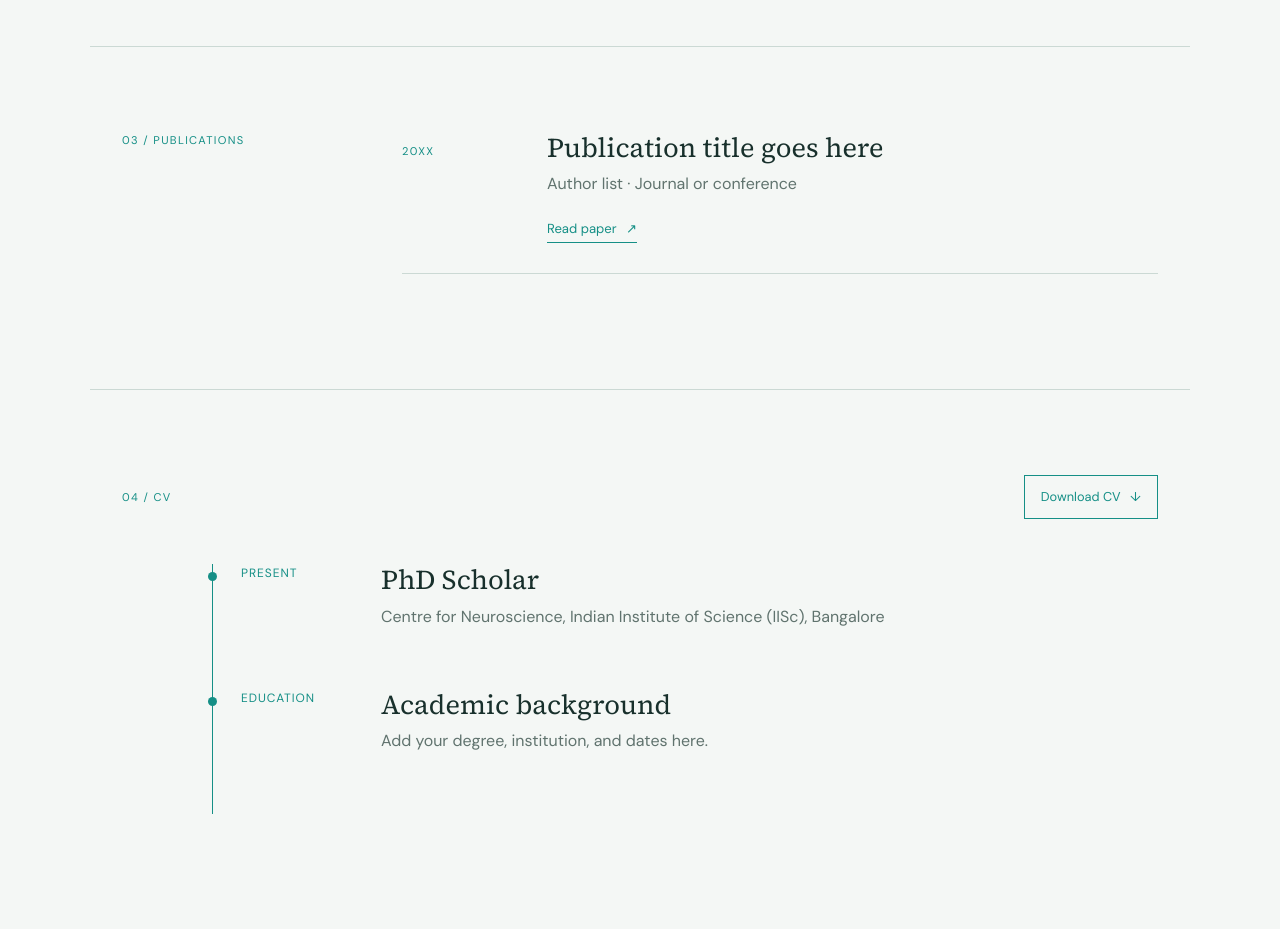
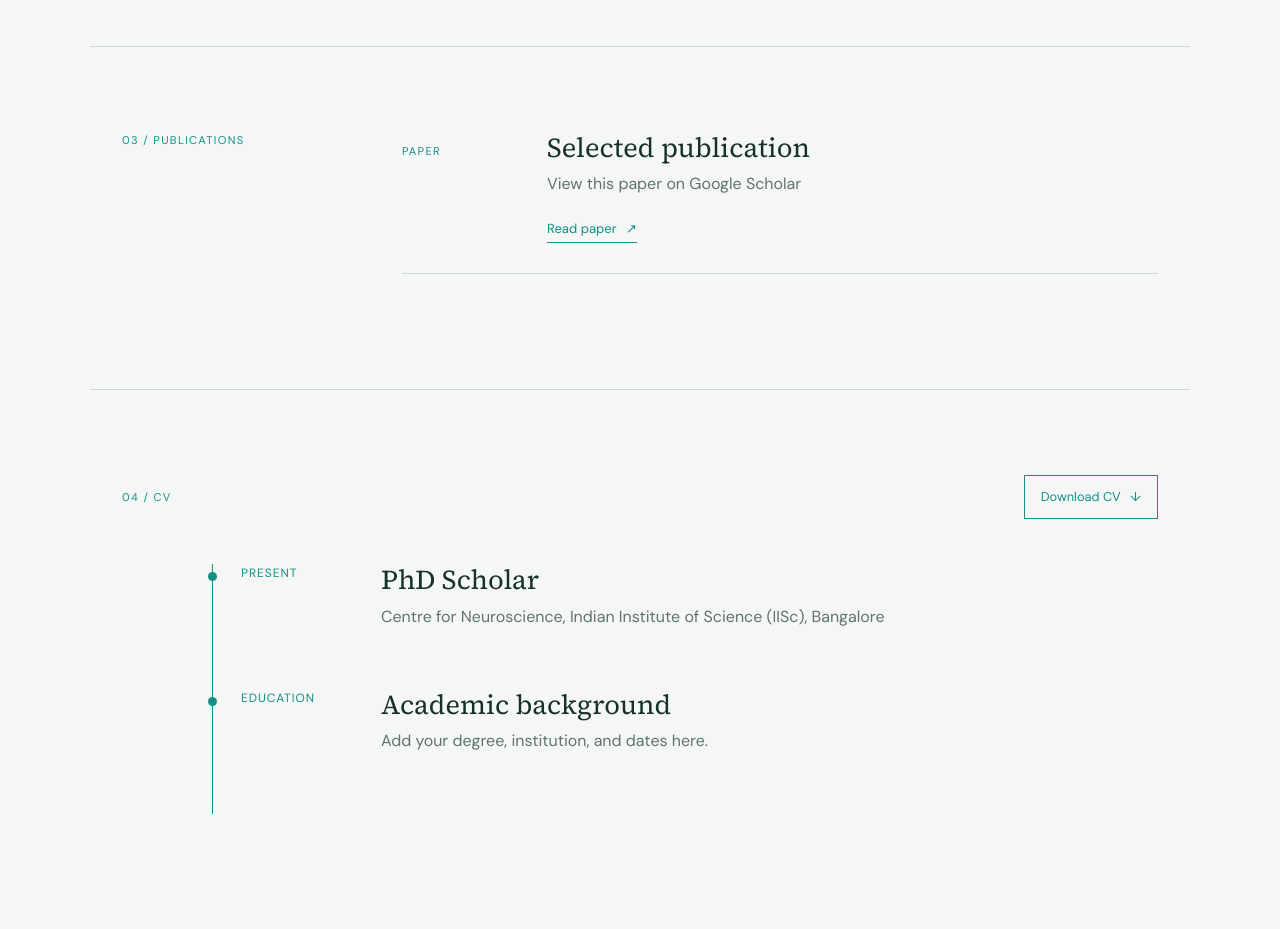
Before and after one commit to Kalpajyot/Kalpajyot.github.io, a plain HTML site: page index.html in a window 1280 px wide. Shown: the part 1740-2669 px from the top of the page. Drawn offline with Linux system fonts and the light colour scheme.

Commit message:
Add publication link
Co-authored-by: Copilot <223556219+Copilot@users.noreply.github.com>

```diff
--- a/index.html
+++ b/index.html
@@ -62,8 +62,7 @@
     <section id="publications" class="section container split-section">
       <p class="section-number">03 / PUBLICATIONS</p>
       <div class="publication-list">
-        <!-- Replace this placeholder with your publication. -->
-        <article class="publication"><p class="publication-year">20XX</p><div><h2>Publication title goes here</h2><p>Author list · Journal or conference</p><a class="text-link" href="#">Read paper <span>↗</span></a></div></article>
+        <article class="publication"><p class="publication-year">PAPER</p><div><h2>Selected publication</h2><p>View this paper on Google Scholar</p><a class="text-link" href="https://scholar.google.com/citations?view_op=view_citation&hl=en&user=WgVzKoQAAAAJ&citation_for_view=WgVzKoQAAAAJ:d1gkVwhDpl0C">Read paper <span>↗</span></a></div></article>
       </div>
     </section>
 
```
